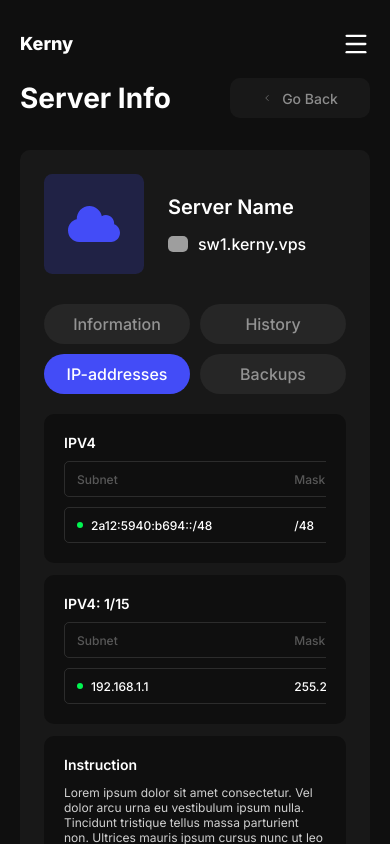
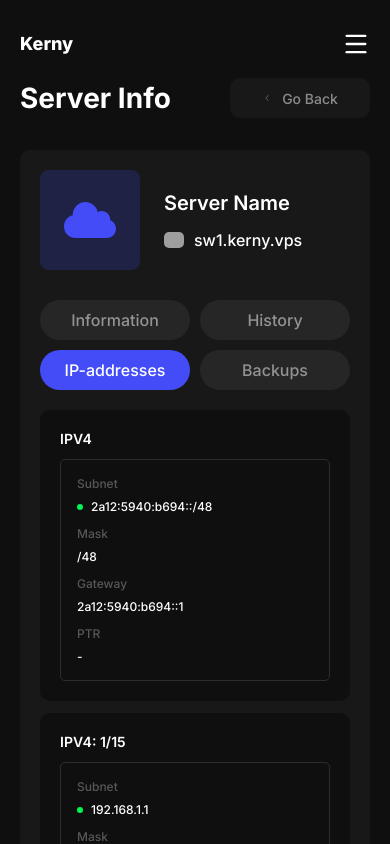
Before and after one commit to AnastasiiaDedela/kerny, a Next.js app: page /workspace/servers/1 in a window 390 px wide. Both pictures are taken after a click on the button "IP-addresses". Shown: the top 844 px of the page. Built offline with nearby package versions, Linux system fonts and the light colour scheme; grey boxes are pictures that could not be loaded.

Commit message:
feat: add mobile resolution of server IP-adderesses tab

```diff
--- a/src/components/workspace/ServerInformation.tsx
+++ b/src/components/workspace/ServerInformation.tsx
@@ -77,7 +77,7 @@ export function ServerInformation({
   const [activeTab, setActiveTab] = useState<Tab>('Information');
 
   return (
-    <section className="h-full rounded-[10px] bg-white/[0.04] p-6">
+    <section className="h-full rounded-[10px] bg-white/[0.04] p-5 lg:p-6">
       {/* Server identity */}
       <div className="flex items-center gap-6">
         <span className="bg-primary/20 flex size-[100px] shrink-0 items-center justify-center rounded-[8.33px]">
--- a/src/components/workspace/ServerIpAddresses.tsx
+++ b/src/components/workspace/ServerIpAddresses.tsx
@@ -71,12 +71,32 @@ const columnsWithType = [
 
 const rightAligned = new Set(['ptr', 'type']);
 
+/* Narrow layout stacks one field per line, except PTR and Type, which share the last line. */
+const inlineIds = new Set(['ptr', 'type']);
+
 function Card({ title, children }: { title: string; children: React.ReactNode }) {
   return (
     <section className="rounded-[10px] bg-[#0F0F0F] p-5">
       <h2 className="text-sm leading-[17px] font-semibold text-white">{title}</h2>
       {children}
     </section>
+  );
+}
+
+function Field({
+  label,
+  children,
+  className,
+}: {
+  label: React.ReactNode;
+  children: React.ReactNode;
+  className?: string;
+}) {
+  return (
+    <div className={cn('flex flex-col gap-2 text-xs leading-[15px] font-medium', className)}>
+      <span className="text-white/30">{label}</span>
+      <span className="text-white">{children}</span>
+    </div>
   );
 }
 
@@ -90,13 +110,21 @@ function IpTable({ title, rows }: IpAddressGroup) {
     .map((column) => `${column.getSize()}fr`)
     .join(' ');
 
+  /* The stacked layout has no header row, so each field repeats its column header as its label. */
+  const labels = new Map(
+    headerGroup.headers.map((header) => [
+      header.column.id,
+      flexRender(header.column.columnDef.header, header.getContext()),
+    ])
+  );
+
   const rowClass =
     'grid h-9 items-center rounded-[5px] border-[0.5px] border-white/12 px-3 text-xs leading-[15px] font-medium whitespace-nowrap';
 
   return (
     <Card title={title}>
-      {/* Rows keep the design's 662px width; a narrower card scrolls instead of crushing columns. */}
-      <div className="mt-2.5 overflow-x-auto">
+      {/* Wide: rows keep the design's 662px width, which needs a 702px card. */}
+      <div className="mt-2.5 hidden overflow-x-auto @min-[702px]:block">
         <div className="flex min-w-[662px] flex-col gap-2.5">
           <div className={cn(rowClass, 'text-white/30')} style={{ gridTemplateColumns }}>
             {headerGroup.headers.map((header) => (
@@ -127,6 +155,41 @@ function IpTable({ title, rows }: IpAddressGroup) {
           ))}
         </div>
       </div>
+
+      {/* Narrow: the row's cells stack as labelled fields inside one bordered box. */}
+      <div className="mt-3 flex flex-col gap-3 @min-[702px]:hidden">
+        {table.getRowModel().rows.map((row) => {
+          const cells = row.getVisibleCells();
+          const stacked = cells.filter((cell) => !inlineIds.has(cell.column.id));
+          const inline = cells.filter((cell) => inlineIds.has(cell.column.id));
+
+          return (
+            <div
+              key={row.id}
+              className="flex flex-col gap-3 rounded-[5px] border-[0.5px] border-white/12 p-4"
+            >
+              {stacked.map((cell) => (
+                <Field key={cell.id} label={labels.get(cell.column.id)}>
+                  {flexRender(cell.column.columnDef.cell, cell.getContext())}
+                </Field>
+              ))}
+
+              <div className="flex gap-3">
+                {inline.map((cell, index) => (
+                  <Field
+                    key={cell.id}
+                    label={labels.get(cell.column.id)}
+                    /* PTR keeps its 24px design column so Type starts at a fixed offset. */
+                    className={cn(index < inline.length - 1 && 'w-6 shrink-0')}
+                  >
+                    {flexRender(cell.column.columnDef.cell, cell.getContext())}
+                  </Field>
+                ))}
+              </div>
+            </div>
+          );
+        })}
+      </div>
     </Card>
   );
 }
@@ -138,8 +201,9 @@ export function ServerIpAddresses({
   groups: IpAddressGroup[];
   instruction: string[];
 }) {
+  // Keyed to the card, not the viewport — the lg two-column layout squeezes it below 702px too.
   return (
-    <div className="mt-5 flex flex-col gap-3">
+    <div className="@container mt-5 flex flex-col gap-3">
       {groups.map((group) => (
         <IpTable key={group.title} {...group} />
       ))}
```
